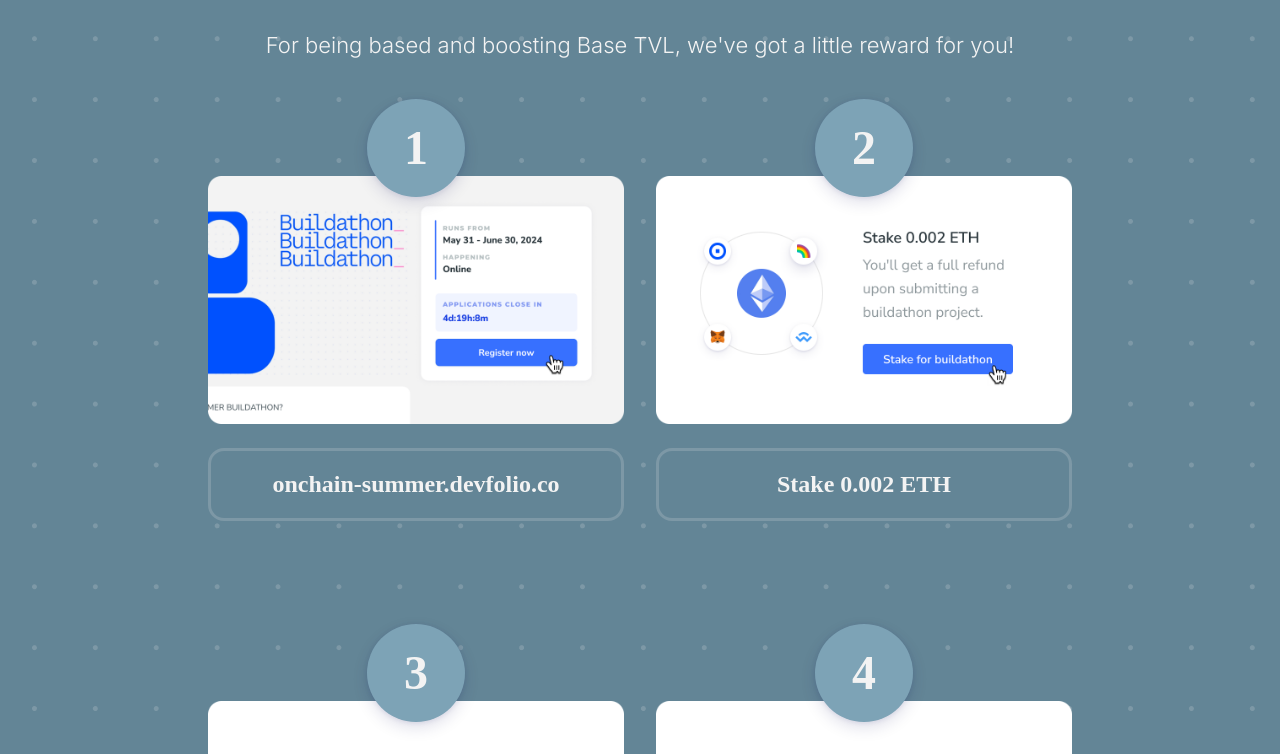
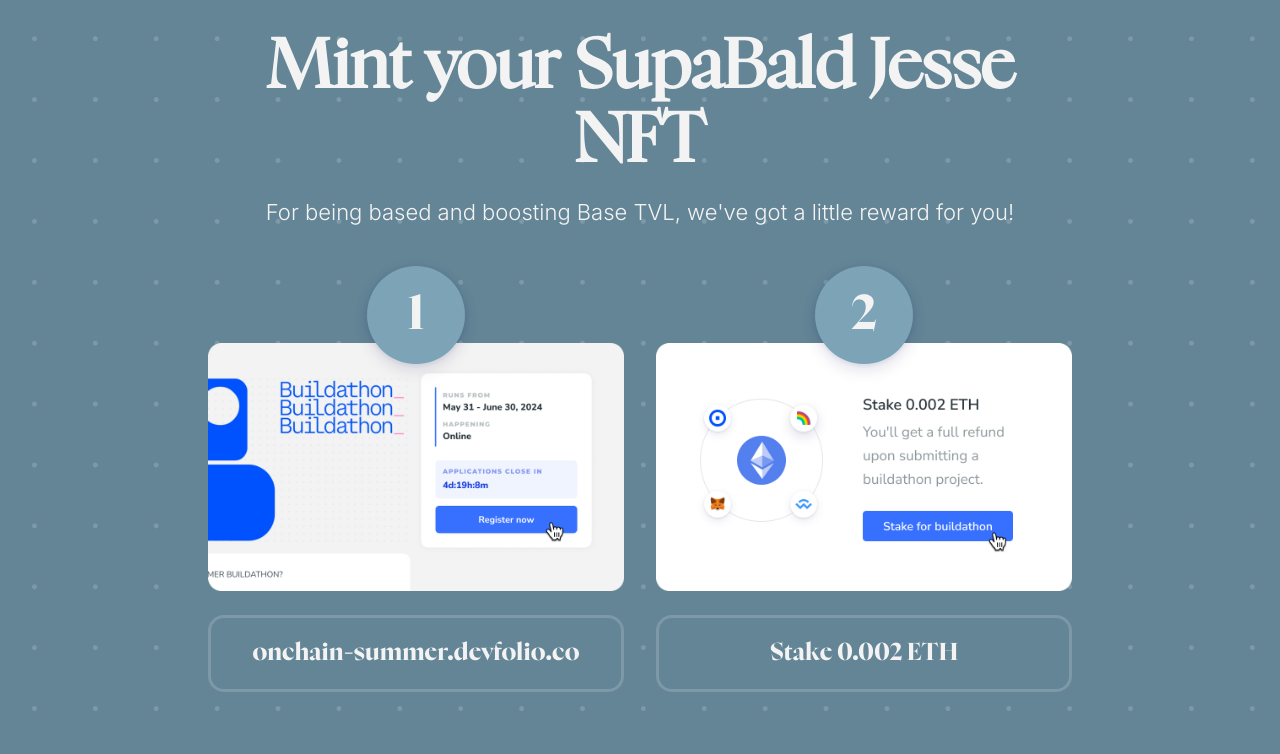
Before and after one commit to devfolioco/supabald-jesse, a Next.js app: page / in a window 1280 px wide. Shown: the part 2127-2881 px from the top of the page. Built offline with nearby package versions, Linux system fonts and the light colour scheme.

Commit message:
updated: responsive designs for mobile

```diff
--- a/src/app/components/Heading.tsx
+++ b/src/app/components/Heading.tsx
@@ -1,6 +1,6 @@
 import { nyghtRegular } from '../fonts/fonts';
 
-const Heading = ({ children, className }: { children: string; className?: string }) => {
+const Heading = ({ children, className }: { children: React.ReactNode; className?: string }) => {
   return (
     <h1 className={`text-[56px] md:text-[68px] hero-heading ${nyghtRegular.className} ${className ?? ''}`}>
       {children}
--- a/src/app/components/StepItem.tsx
+++ b/src/app/components/StepItem.tsx
@@ -2,6 +2,7 @@
 import { Variants, motion } from 'framer-motion';
 import Image from 'next/image';
 import Link from 'next/link';
+import { nyghtBold } from '../fonts/fonts';
 
 const variants: Variants = {
   hidden: {
@@ -20,10 +21,16 @@
 const StepItem = ({ step, label, image, href }: { step: number; label: string; image: string; href: string }) => {
   return (
     <motion.div variants={variants} className="step-item flex flex-col items-center">
-      <div className="step-item-id text-[36px] md:text-[48px] hero-heading-700">{step}</div>
+      <div
+        className={`${nyghtBold.className} step-item-id text-[36px] md:text-[48px] hero-heading-700  w-[64px] h-[64px] md:w-[98px] md:h-[98px]`}
+      >
+        {step}
+      </div>
       <Link href={href} target="_blank">
         <Image src={image} alt={label} width={0} height={0} sizes="100vw" style={{ width: '100%', height: 'auto' }} />
-        <div className="step-item-label step-item text-[20px] md:text-[24px] hero-heading-700 w-full px-[20px] md:px-[40px] py-[16px] md:py-[20px] my-[24px] text-center">
+        <div
+          className={`${nyghtBold.className} step-item-label rounded-[8px] md:rounded-[16px] step-item text-[22px] md:text-[24px] hero-heading-700 w-full px-[20px] md:px-[40px] py-[16px] md:py-[20px] my-[24px] text-center`}
+        >
           {label}
         </div>
       </Link>
--- a/src/app/components/Video.tsx
+++ b/src/app/components/Video.tsx
@@ -51,7 +51,7 @@
 
   return (
     <div
-      className="video-container transform-top-50-video mb-16 p-[12px] md:p-[16px] lg:p-[32px] flex justify-center items-center"
+      className="video-container  md:rounded-[24px] transform-top-50-video mb-16 p-[12px] md:p-[16px] lg:p-[32px] flex justify-center items-center"
       ref={videoContainerRef}
     >
       <video ref={videoRef} controls={false} onClick={() => togglePlayPause()} onEnded={() => togglePlayPause()}>
--- a/src/app/sections/HomeSection.tsx
+++ b/src/app/sections/HomeSection.tsx
@@ -16,7 +16,11 @@
         unoptimized
       />
       <div className="max-width-[560px] lg:max-w-[643px] text-center flex flex-col items-center">
-        <Heading className="mb-[16px]">Let’s get Jesse bald!</Heading>
+        <Heading className="mb-[16px]">
+          Let’s get
+          <br className="block md:none" />
+          Jesse bald!
+        </Heading>
         <Ui className="max-w-[326px] md:max-w-[523px] lg:max-w-[643px]">
           Build the next based experience at the Onchain Summer Buildathon and watch{' '}
           <Link className="underline" href="https://jesse.xyz">
@@ -25,7 +29,7 @@
           go bald ;)
         </Ui>
       </div>
-      <div className="w-full grid grid-cols-2 gap-[16px] md:gap-[24px] mt-8 ">
+      <div className="w-full grid grid-rows-2 md:grid-cols-2 gap-[16px] md:gap-[24px] mt-[68px] md:mt-8 ">
         <Button href={registrationUrl} variant="primary" className="w-full">
           Register now
         </Button>
--- a/src/app/sections/TypographySection.tsx
+++ b/src/app/sections/TypographySection.tsx
@@ -2,7 +2,7 @@
 
 const TypographySection = () => {
   return (
-    <section className="mt-28">
+    <section className="mt-[84px] md:mt-28">
       <OnchainTypography />
     </section>
   );
--- a/src/app/sections/WhySection.tsx
+++ b/src/app/sections/WhySection.tsx
@@ -6,7 +6,7 @@
 
 const WhySection = ({ registrationUrl }: { registrationUrl: string }) => {
   return (
-    <AnimatedSection id="why" className="px-6 md:px-8 lg:px-52 mt-12 md:pt-36">
+    <AnimatedSection id="why" className="px-6 md:px-8 lg:px-52 mt-[162px] md:mt-12 md:pt-36">
       <div className="flex flex-col md:grid grid-rows-2 md:grid-rows-1 md:grid-cols-2 gap-4 md:gap-12">
         <Heading className="max-w-[390px]">Because that’s what he said...</Heading>
         <div className="flex flex-col gap-14">
--- a/src/app/styles/app.css
+++ b/src/app/styles/app.css
@@ -19,10 +19,8 @@
 
 .hero-heading-700 {
   color: #f3f3f3;
-  font-family: 'Nyght Serif';
-  font-style: normal;
   font-weight: 700;
-  line-height: 110%;
+  line-height: 130%;
 }
 
 .ui-text {
@@ -63,7 +61,6 @@
 }
 
 .step-item .step-item-label {
-  border-radius: 16px;
   border: 3px solid #7d98a6;
   background: var(--primary);
 }
@@ -74,8 +71,6 @@
 
 .step-item .step-item-id {
   background: #7da3b6;
-  width: 98px;
-  height: 98px;
   border-radius: 50%;
   display: flex;
   justify-content: center;
@@ -88,7 +83,6 @@
 }
 
 .video-container {
-  border-radius: 24px;
   background: #99b6c5;
   position: relative;
 }
```
